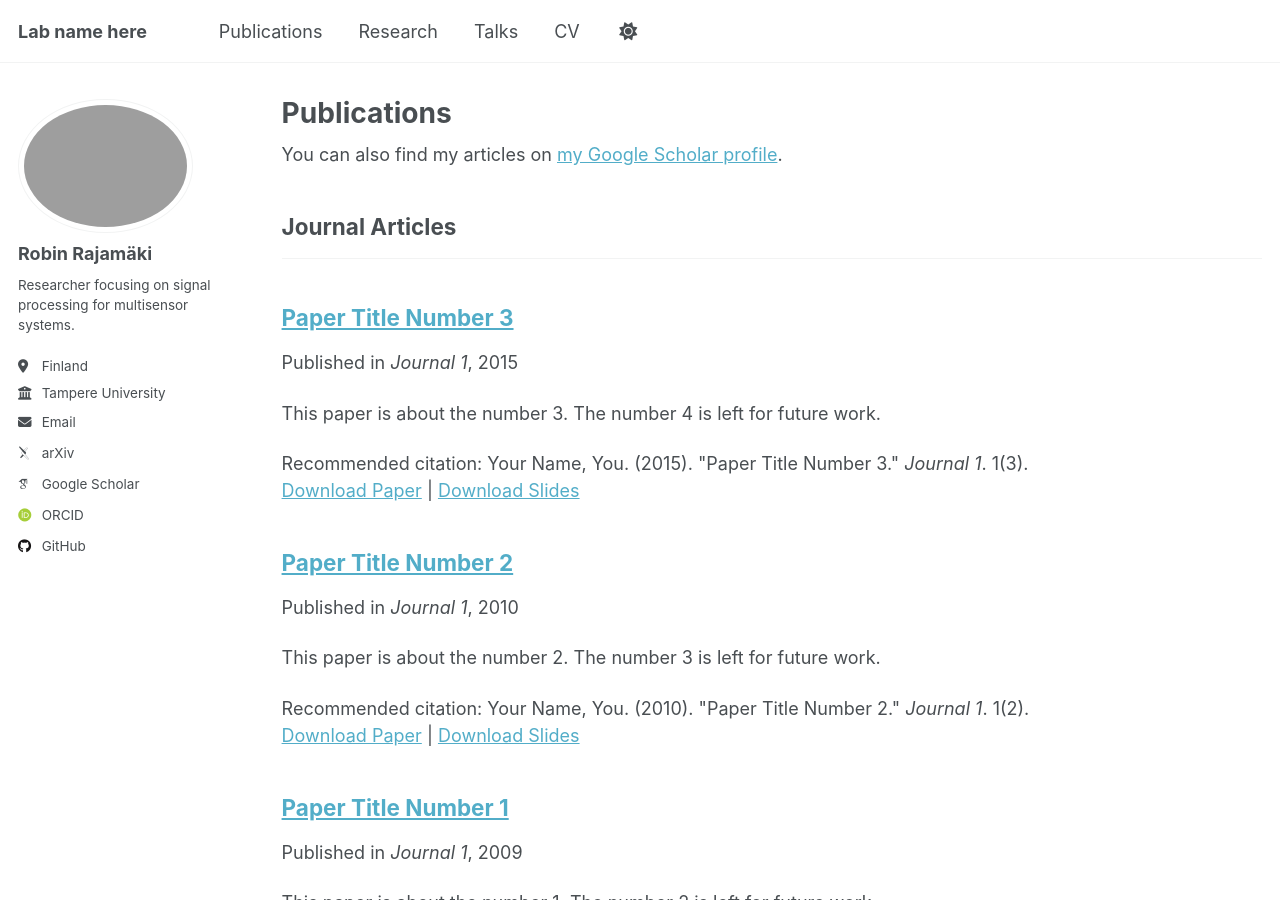
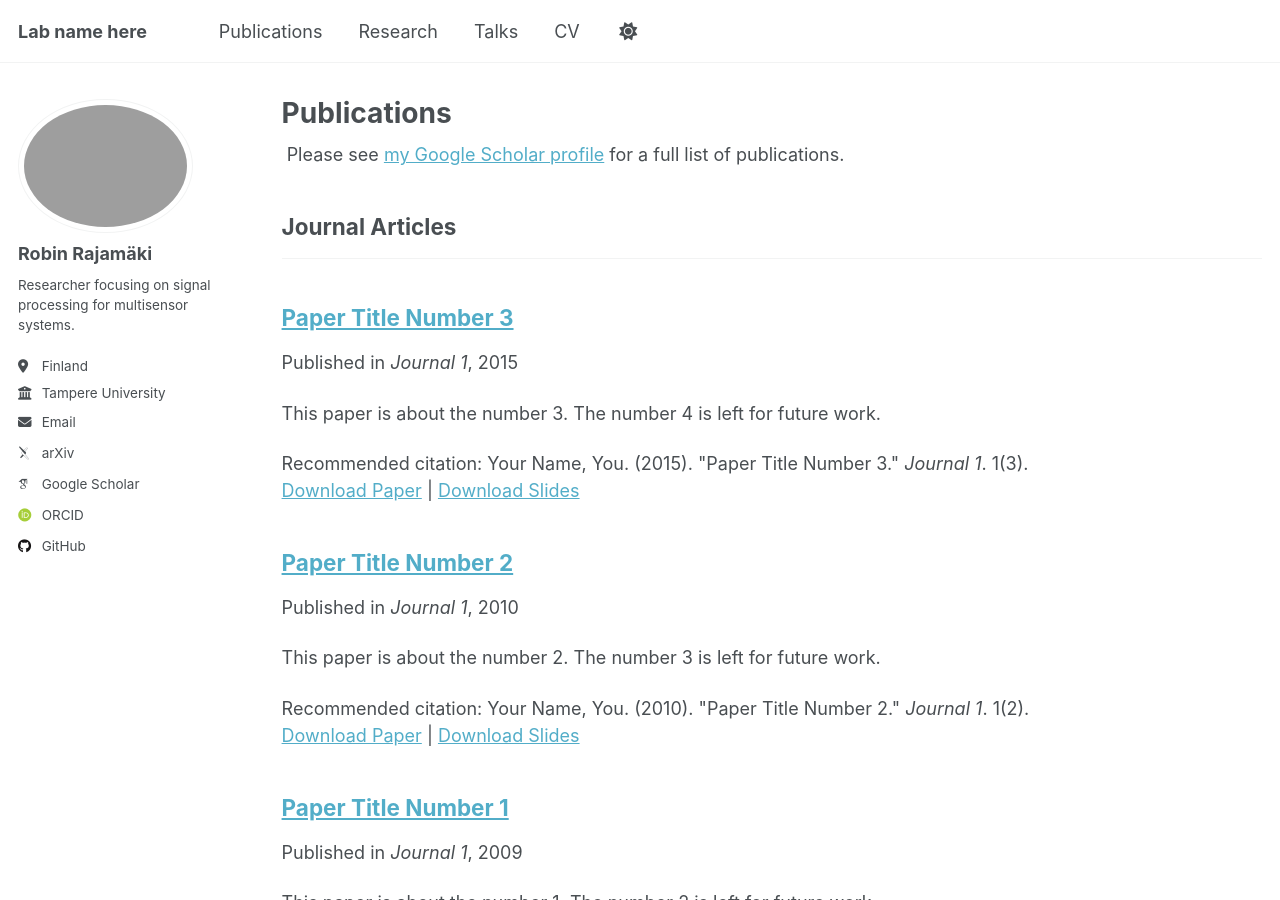
Before and after one commit to rmrajama/rmrajama.github.io, a Jekyll site: the page built from _pages/publications.html, in a window 1280 px wide and 900 px high. Built offline with Jekyll 4.4.1, drawn with Linux system fonts in a browser that asks for light colours; some web fonts are replaced; a script that is not in the unit is left out.

Commit message:
Update publications.html
removed template publications

```diff
--- a/_pages/publications.html
+++ b/_pages/publications.html
@@ -6,9 +6,10 @@ author_profile: true
 ---
 
 {% if site.author.googlescholar %}
-  <div class="wordwrap">You can also find my articles on <a href="{{site.author.googlescholar}}">my Google Scholar profile</a>.</div>
+  <div class="wordwrap"> Please see <a href="{{site.author.googlescholar}}">my Google Scholar profile</a> for a full list of publications.</div>
 {% endif %}
 
+<!--
 {% include base_path %}
 
 <!-- New style rendering if publication categories are defined -->
@@ -31,3 +32,4 @@ author_profile: true
     {% include archive-single.html %}
   {% endfor %}
 {% endif %}
+-->
```
